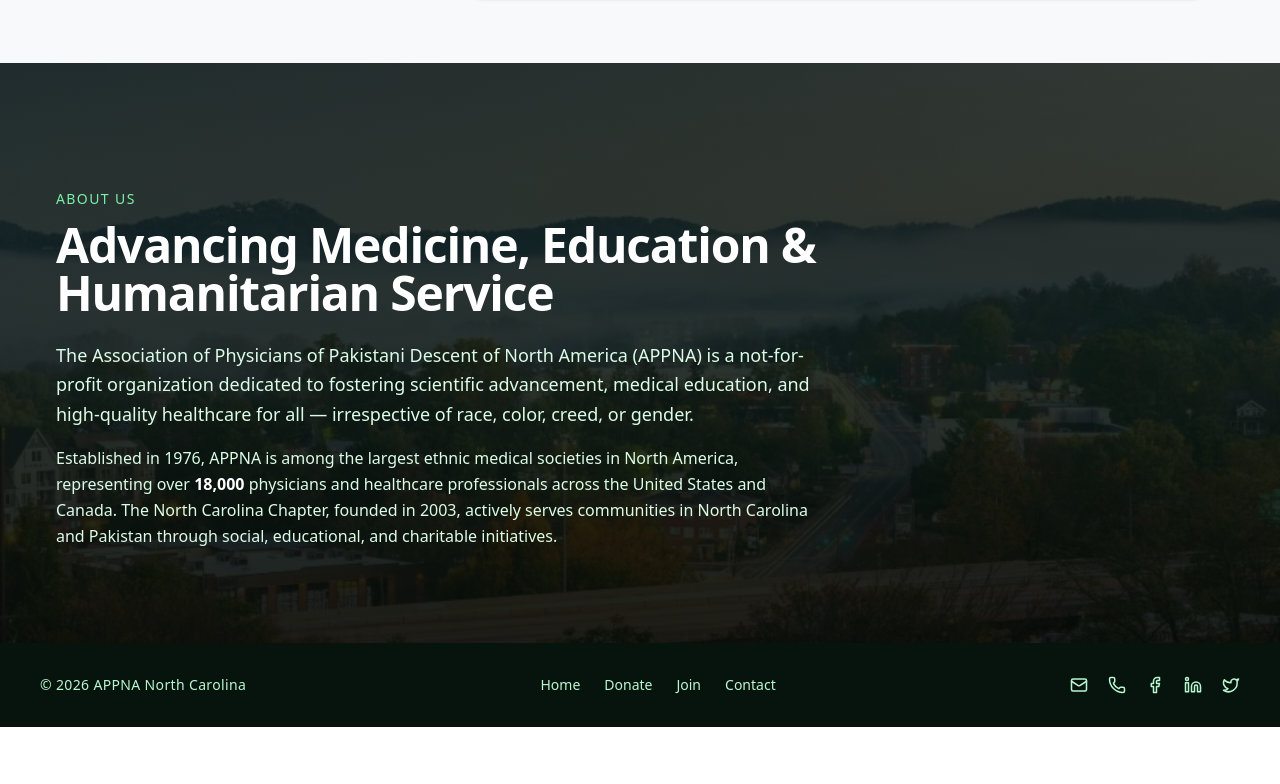
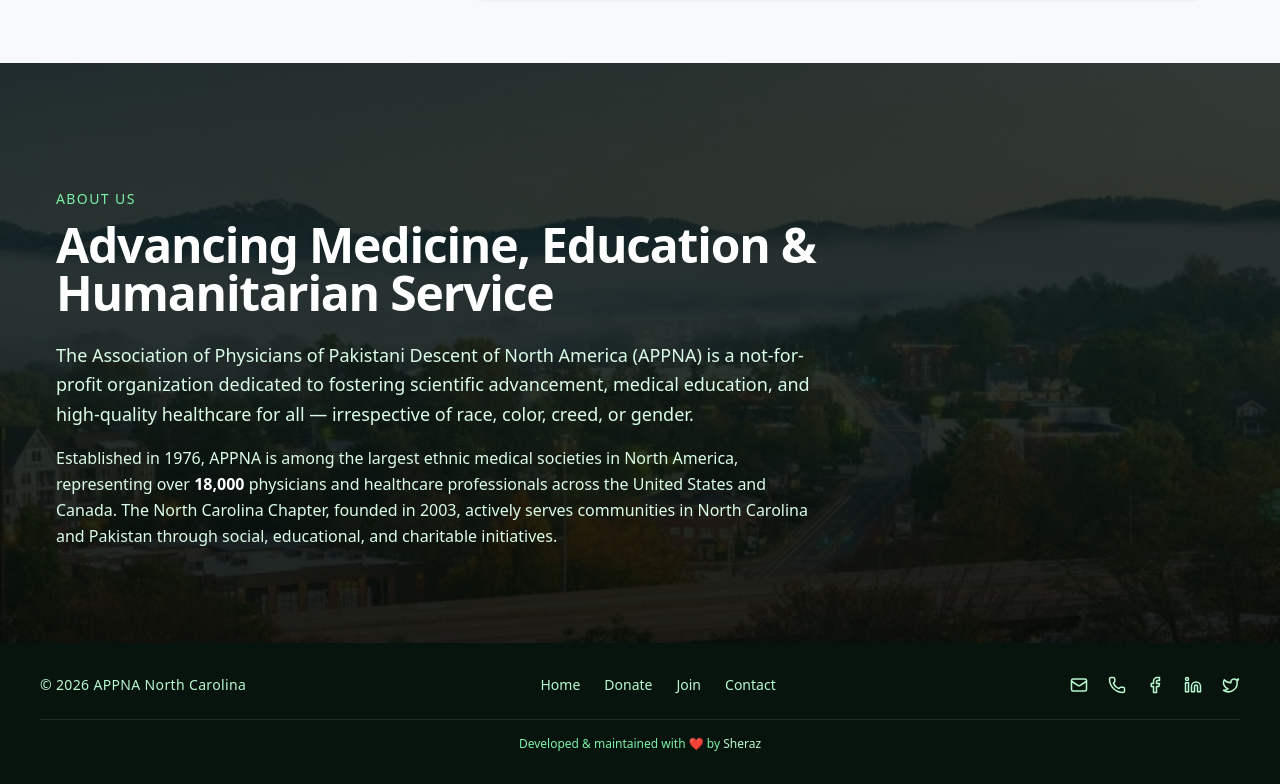
Before and after one commit to AbuBakarSheraz/appna_north_carolina_chapter, a Next.js app: page / in a window 1280 px wide. Shown: the part 1719-2503 px from the top of the page. Before the commit the page ends 2446 px from the top, so only its background shows below. Built offline with nearby package versions, Linux system fonts and the light colour scheme.

Commit message:
dev-credit

```diff
--- a/src/components/shared/Footer.jsx
+++ b/src/components/shared/Footer.jsx
@@ -37,8 +37,6 @@
 
           {/* Right – Contact & Social */}
           <div className="flex items-center gap-5">
-
-            {/* Contact */}
             <a
               href="mailto:support@appnanc.org"
               className="text-green-200 hover:text-white transition"
@@ -55,9 +53,10 @@
               <Phone size={18} />
             </a>
 
-            {/* Social */}
             <a
               href="https://www.facebook.com/APPNANorthCarolina/"
+              target="_blank"
+              rel="noopener noreferrer"
               className="text-green-200 hover:text-white transition"
               aria-label="Facebook"
             >
@@ -81,6 +80,21 @@
             </a>
           </div>
         </div>
+
+        {/* Developer Credit */}
+        <div className="mt-6 pt-4 border-t border-white/10 text-center">
+          <p className="text-xs text-green-300">
+            Developed & maintained with ❤️ by{" "}
+            <a
+              href="https://www.linkedin.com/in/abubakar-sheraz-350085222"
+              target="_blank"
+              rel="noopener noreferrer"
+              className="font-medium text-green-200 hover:text-white transition"
+            >
+              Sheraz
+            </a>
+          </p>
+        </div>
       </div>
     </footer>
   );
```
